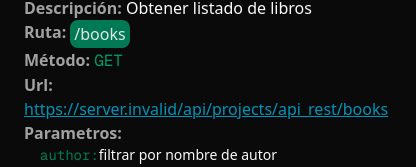
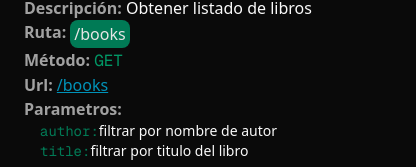
Before and after one commit to xsismadn3ss/my-portfolio, a Next.js app: page /projects/api_rest in a window 390 px wide. Shown: the part 469-636 px from the top of the page, 416 px wide, since content can reach past the window. Built offline with nearby package versions, Linux system fonts and the light colour scheme; no server answers.

Commit message:
añadir condición para mostrar texto alternativo cuando la pantalla es peueña

```diff
--- a/src/app/projects/api_rest/apiDocumentation.tsx
+++ b/src/app/projects/api_rest/apiDocumentation.tsx
@@ -109,14 +109,17 @@
           <span className="font-semibold text-muted-foreground">Método: </span>
           <span className="text-emerald-600 font-mono">{entry.metodo}</span>
         </p>
-        <p>
+        <p className="flex gap-1 flex-wrap">
           <span className="font-semibold text-muted-foreground">Url: </span>
           <Link
             href={entry.url}
             target="_blank"
             className="text-cyan-600 underline"
           >
+            <span className="hidden md:block">
             {entry.url}
+            </span>
+            <span className="md:hidden">{entry.ruta}</span>
           </Link>
         </p>
         <div>
```
